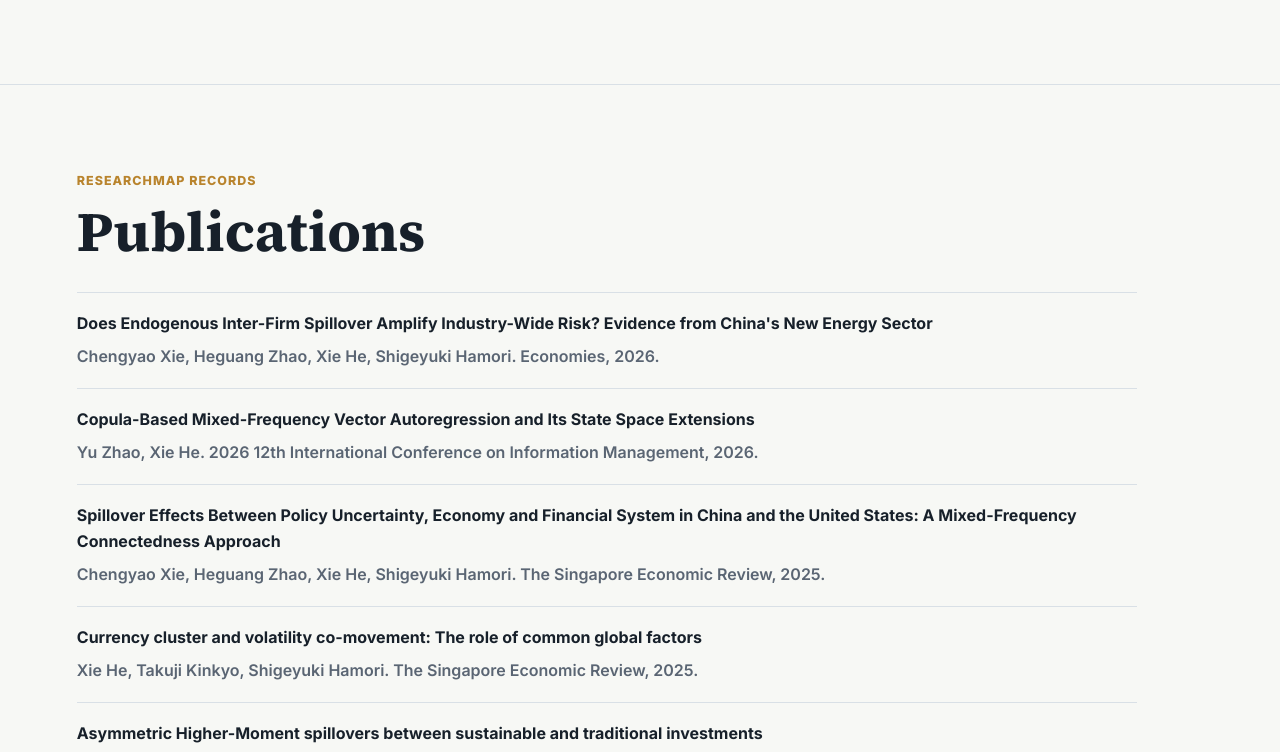
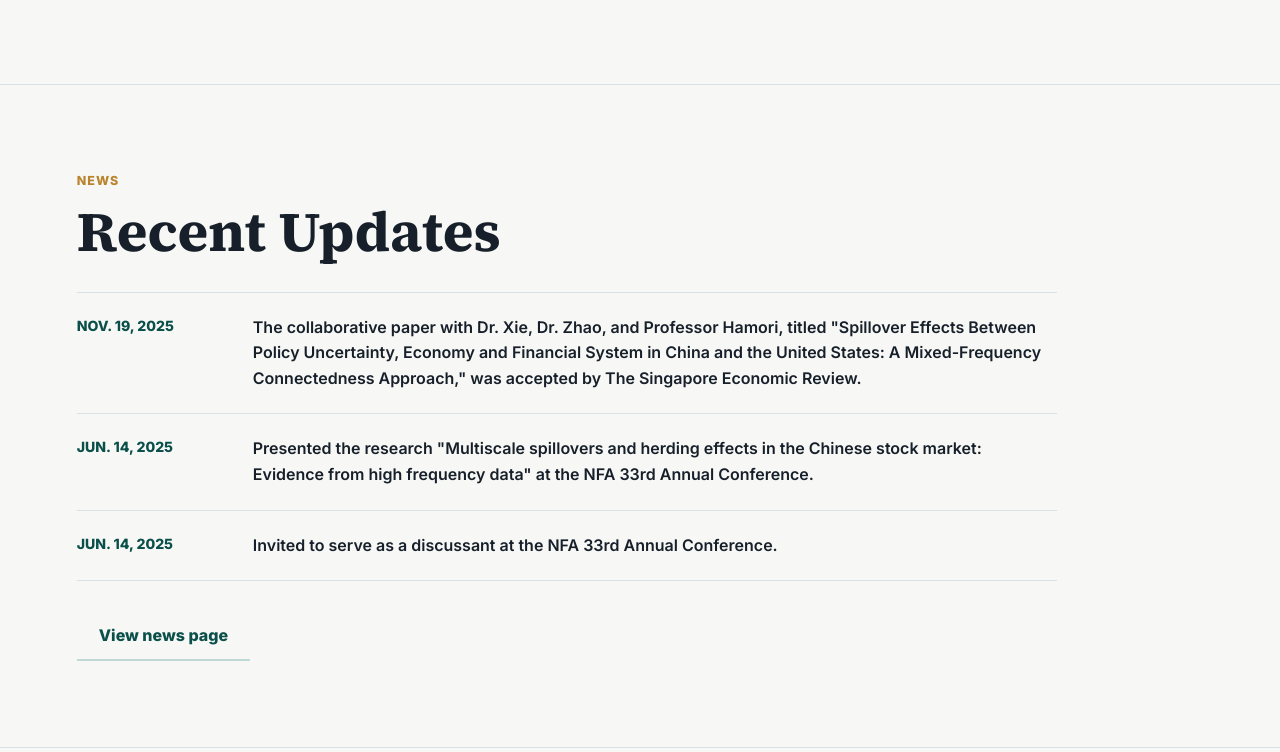
Before and after one commit to kakyo1515/xiehe.site, a plain HTML site: page index.html in a window 1280 px wide. Shown: the part 1772-2524 px from the top of the page. Drawn offline with Linux system fonts and the light colour scheme.

Commit message:
Add news section and page

```diff
--- a/index.html
+++ b/index.html
@@ -21,6 +21,7 @@
       <a class="brand" href="#top">Xie He</a>
       <nav class="nav" aria-label="Primary navigation">
         <a href="#research">Research</a>
+        <a href="#news">News</a>
         <a href="#publications">Publications</a>
         <a href="#teaching">Teaching</a>
         <a href="#contact">Contact</a>
@@ -116,6 +117,43 @@
               performance.
             </p>
           </article>
+        </div>
+      </section>
+
+      <section id="news" class="band news" aria-labelledby="news-title">
+        <div class="section-heading">
+          <p class="section-kicker">News</p>
+          <h2 id="news-title">Recent Updates</h2>
+        </div>
+        <ol class="news-list featured">
+          <li>
+            <time datetime="2025-11-19">Nov. 19, 2025</time>
+            <p>
+              The collaborative paper with Dr. Xie, Dr. Zhao, and Professor
+              Hamori, titled "Spillover Effects Between Policy Uncertainty,
+              Economy and Financial System in China and the United States: A
+              Mixed-Frequency Connectedness Approach," was accepted by The
+              Singapore Economic Review.
+            </p>
+          </li>
+          <li>
+            <time datetime="2025-06-14">Jun. 14, 2025</time>
+            <p>
+              Presented the research "Multiscale spillovers and herding effects
+              in the Chinese stock market: Evidence from high frequency data" at
+              the NFA 33rd Annual Conference.
+            </p>
+          </li>
+          <li>
+            <time datetime="2025-06-14">Jun. 14, 2025</time>
+            <p>
+              Invited to serve as a discussant at the NFA 33rd Annual
+              Conference.
+            </p>
+          </li>
+        </ol>
+        <div class="text-link-row">
+          <a class="button-link" href="news.html">View news page</a>
         </div>
       </section>
 
--- a/styles.css
+++ b/styles.css
@@ -309,6 +309,38 @@ p {
   padding: 18px 0;
 }
 
+.news-list {
+  max-width: 980px;
+  margin: 0;
+  padding: 0;
+  list-style: none;
+  border-top: 1px solid var(--line);
+}
+
+.news-list li {
+  display: grid;
+  grid-template-columns: 150px minmax(0, 1fr);
+  gap: 26px;
+  padding: 22px 0;
+  border-bottom: 1px solid var(--line);
+}
+
+.news-list.featured {
+  margin-bottom: 26px;
+}
+
+.news-list time {
+  color: var(--teal-dark);
+  font-size: 0.88rem;
+  font-weight: 800;
+  text-transform: uppercase;
+}
+
+.news-list p {
+  color: var(--ink);
+  font-weight: 600;
+}
+
 .pub-title {
   font-weight: 700;
 }
@@ -370,6 +402,13 @@ a.pub-title {
 }
 
 .publication-section h2 {
+  margin: 0 0 20px;
+  font-family: "Source Serif 4", Georgia, serif;
+  font-size: clamp(1.8rem, 3vw, 2.8rem);
+  letter-spacing: 0;
+}
+
+.news-section h2 {
   margin: 0 0 20px;
   font-family: "Source Serif 4", Georgia, serif;
   font-size: clamp(1.8rem, 3vw, 2.8rem);
@@ -525,6 +564,7 @@ a.pub-title {
   .intro-grid,
   .split,
   .publication-list li,
+  .news-list li,
   .semester-grid {
     grid-template-columns: 1fr;
   }
@@ -548,8 +588,10 @@ a.pub-title {
 
   .nav {
     width: 100%;
+    gap: 10px;
     overflow-x: auto;
     padding-bottom: 2px;
+    font-size: 0.86rem;
   }
 
   .hero {
```
Also changed, not shown: news.html (added, +131 -0 lines), publications.html (+1 -0 lines), teaching.html (+1 -0 lines).
